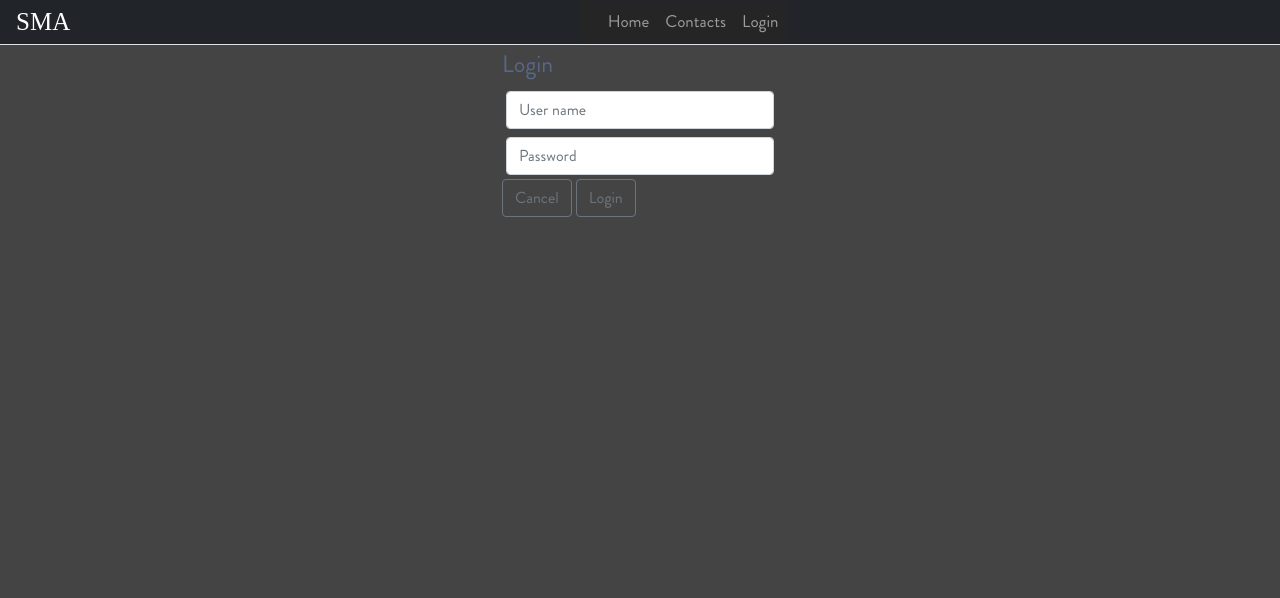
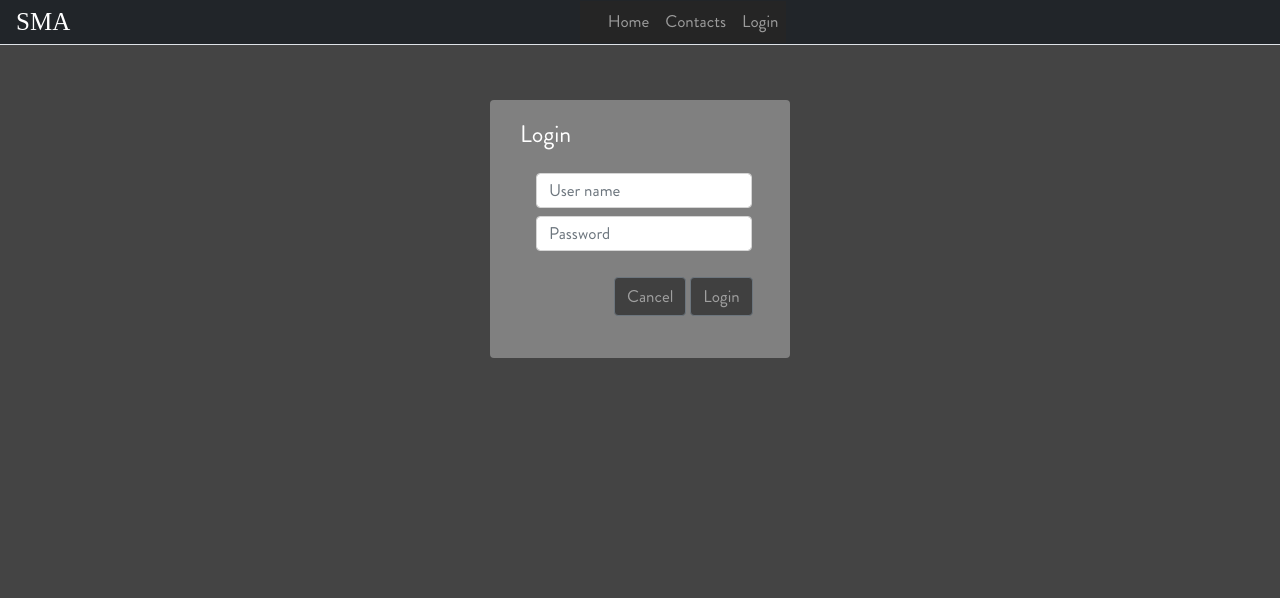
Before and after one commit to alxzyuzin/StockMarketAnalyzer, a Flask app: page /login in a window 1280 px wide. Shown: the top 598 px of the page. Run offline with Flask 3, Linux system fonts and the light colour scheme; some libraries are stand-ins or nearby versions.

Commit message:
Fix login form layout issues.

```diff
--- a/app/static/css/style.css
+++ b/app/static/css/style.css
@@ -275,3 +275,87 @@ footer
     vertical-align:middle;
     margin: 2px;
 }
+
+/*_______________________________________________________________________
+|                                                                        |
+|              Forms styles                                              |
+|_______________________________________________________________________*/
+/* Base form styles */
+.base-form {
+
+	background-color: gray;
+	padding-left: 30px;
+    padding-right: 30px;
+    padding-top: 20px;
+	margin-top: 100px;
+	margin-left: auto;
+	margin-right: auto;
+	border-radius: 4px;
+    margin-bottom: 0px;
+	padding-bottom: 0px;
+	font-size: small;
+    color: #ffffff;
+}
+
+.base-form-header{
+    margin-bottom: 20px;
+}
+
+.base-form .form-control  {
+	border-color: #d5d5d5;
+    box-shadow: none;
+ 	height: 35px;
+    outline: none;
+    border-radius: 4px  !important;
+    transition: all 0.5s;
+	/*margin-left: 20px;*/
+	/*padding-left: 10px;*/
+	font-size: 17px;
+}
+
+.base-form .form-control:focus {
+    border: solid #202020 1px;
+	border-width: 2px;
+
+
+}
+
+.base-form select{
+	padding-top: 0px;
+}
+.base-form textarea {
+    min-height: 50px;
+	margin-top: 6px;
+	width:100%;
+	resize: vertical;
+	border-radius: 4px;
+}
+#btnSubmit, #btnCancel
+{
+    width:80px;
+    background-color: #404040;
+    color:#A0A0A0;
+    font-size: 17px;
+    margin: 2px;
+}
+
+#btnSubmit:hover, #btnCancel:hover{
+    color:white;
+}
+.base-footer{
+    margin-top: 20px;
+	max-width: 80px;
+}
+
+#login-form{
+    width:300px;
+}
+
+.feedback{
+	color: orange;
+	font-size: medium;
+    width:100%;
+    text-wrap-mode: nowrap;
+    margin-left: -50px;
+
+}
--- a/app/templates/login.html
+++ b/app/templates/login.html
@@ -2,30 +2,39 @@
 
 {% block main %}
 
-<div id="LoginDialog" class = "dialog">
-    <div class = "container"  style="width:50%; max-width:300px">
-    <form class = "base-form" action="/login" method="POST">
-        <h4>Login</h4>
+<div id="LoginDialog" class = "container dialog">
+
+    <form id = "login-form" class = "base-form" action="/login" method="POST">
+        <h4 class = "base-form-header">Login</h4>
         <div class = "container">
             <div class = "row" >
-                <input type="text" class="form-control col-sm" id="inputUserName"
-                name="inputUserName" placeholder="User name" required>
-
+                <div class = "col-sm-12">
+                    <input  type="text" class="form-control col-sm" id="inputUserName"
+                            name="inputUserName" placeholder="User name" required>
+                </div>
             </div>
-            <div class = "row"  style = "max-width: 80;">
-            <input type="password" class="form-control  col-sm" id="inputPassword"
-                name="inputPassword" placeholder="Password" required>
-
+            <div class = "row">
+                <div class = "col-sm-12">
+                    <input  type="password" class="form-control  col-sm" id="inputPassword"
+                            name="inputPassword" placeholder="Password" required>
+                </div>
             </div>
         </div>
-        <div class="base-footer">
-            <button id="btnCancel" class="btn btn-submit btn-outline-secondary"
-                        type="reset">Cancel</button>
 
-            <button id="btnSubmit" type="submit" class="btn btn-submit btn-outline-secondary" >Login</button>
-            <div class = "feedback">&nbsp{{loginRes}}</div>
+        <div class="base-footer  container-fluid">
+            <div class = "row ">
+                <div class="col-sm-12 d-flex float-end">
+                        <button id="btnCancel" class="btn btn-submit btn-outline-secondary" type="reset">Cancel</button>
+                        <button id="btnSubmit" type="submit" class="btn btn-submit btn-outline-secondary">Login</button>
+                </div>
+            </div>
+            <div class = "row">
+                <div class = "col-sm-12 d-flex  justify-content-center">
+                    <p class = "feedback">&nbsp{{loginRes}}</p>
+                </div>
+            </div>
         </div>
     </form>
-</div>
+
 </div>
 {% endblock %}
```
Also changed, not shown: app/models.py (+28 -0 lines).
